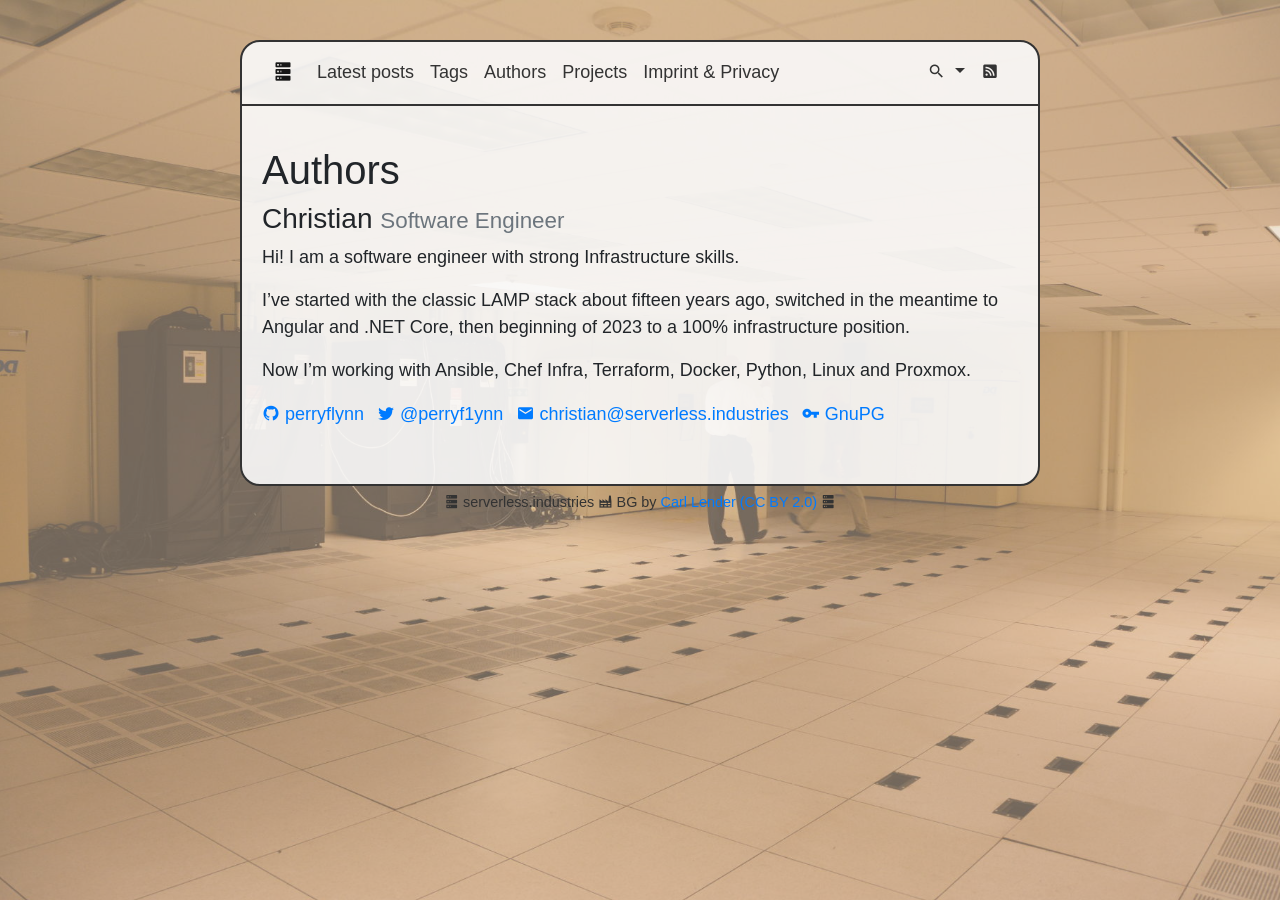
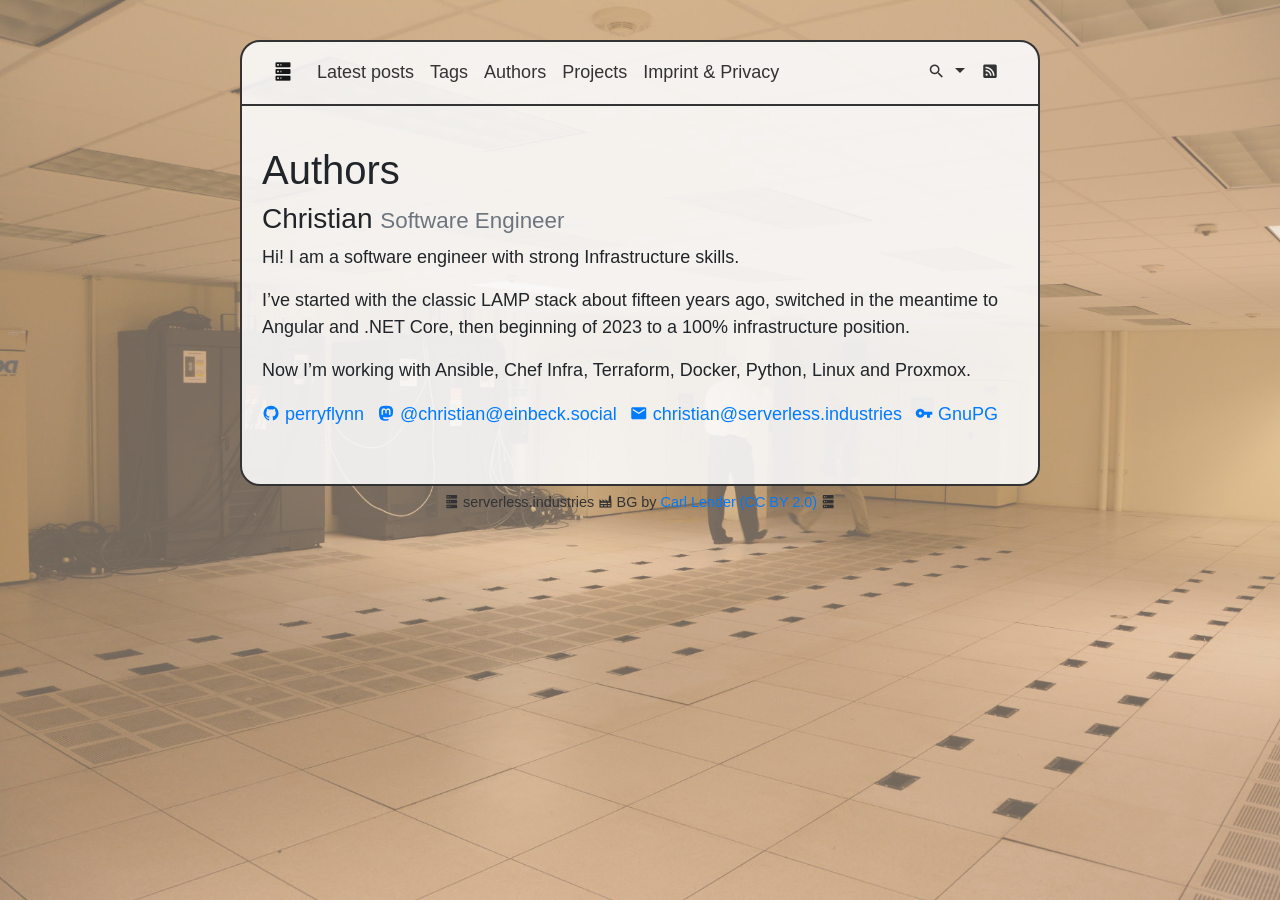
Before and after one commit to perryflynn/serverless.industries, a Jekyll site: the page built from src/authors.html, in a window 1280 px wide. Built offline with Jekyll 4.4.1, drawn with Linux system fonts in a browser that asks for light colours.

Commit message:
add mastodon

```diff
--- a/src/authors.html
+++ b/src/authors.html
@@ -21,6 +21,14 @@ title: Authors
                 <a href="https://github.com/{{author.github}}" rel="external nofollow noreferrer noopener" target="_blank">
                     <i class="mdi mdi-github"></i>
                     {{author.github}}
+                </a>
+            </li>
+        {% endif %}
+        {% if author.mastodon %}
+            <li class="list-inline-item">
+                <a href="{{author.mastodon}}" rel="external nofollow noreferrer noopener" target="_blank">
+                    <i class="mdi mdi-mastodon"></i>
+                    {{author.mastodonhandle}}
                 </a>
             </li>
         {% endif %}
```
Also changed, not shown: src/_authors/christian.md (+3 -1 lines).
